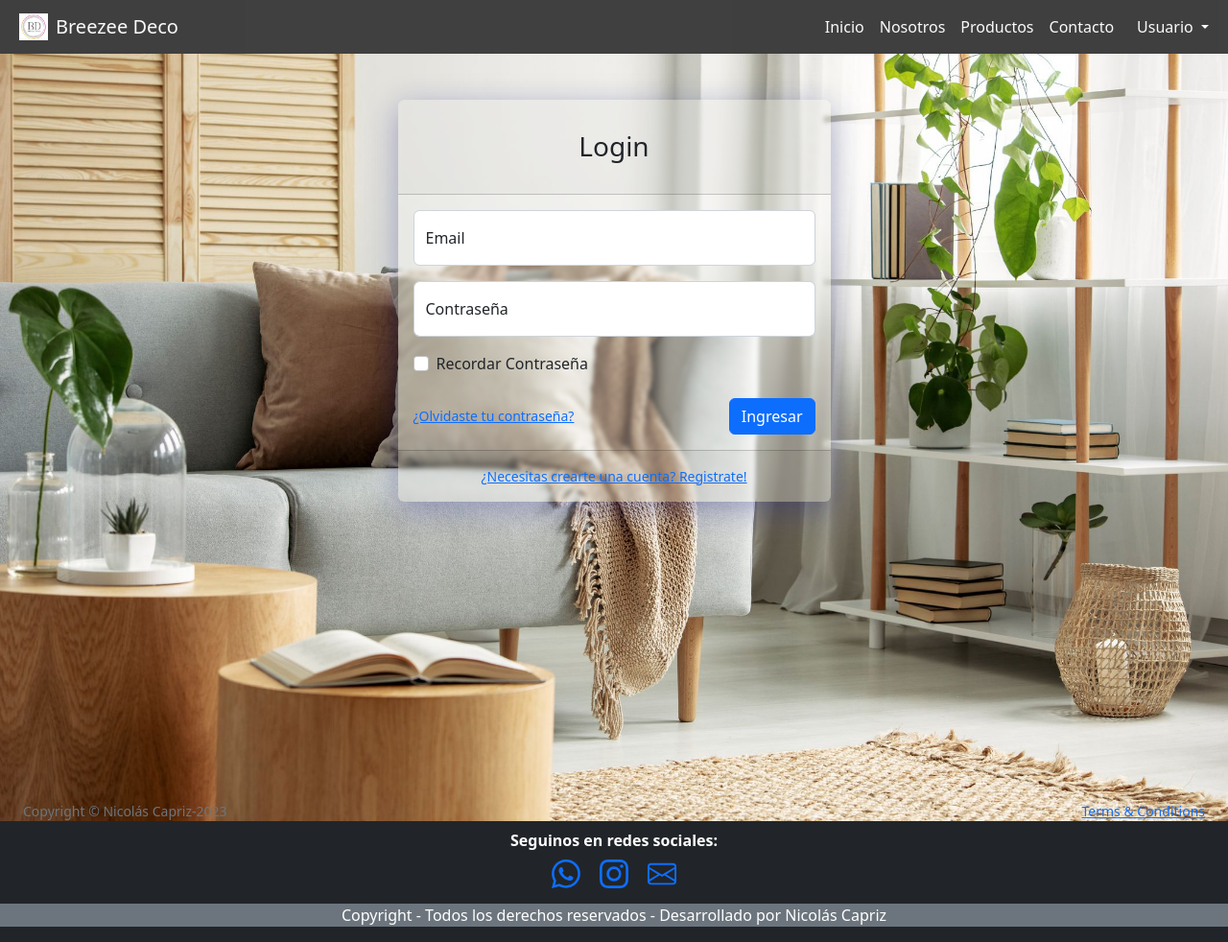
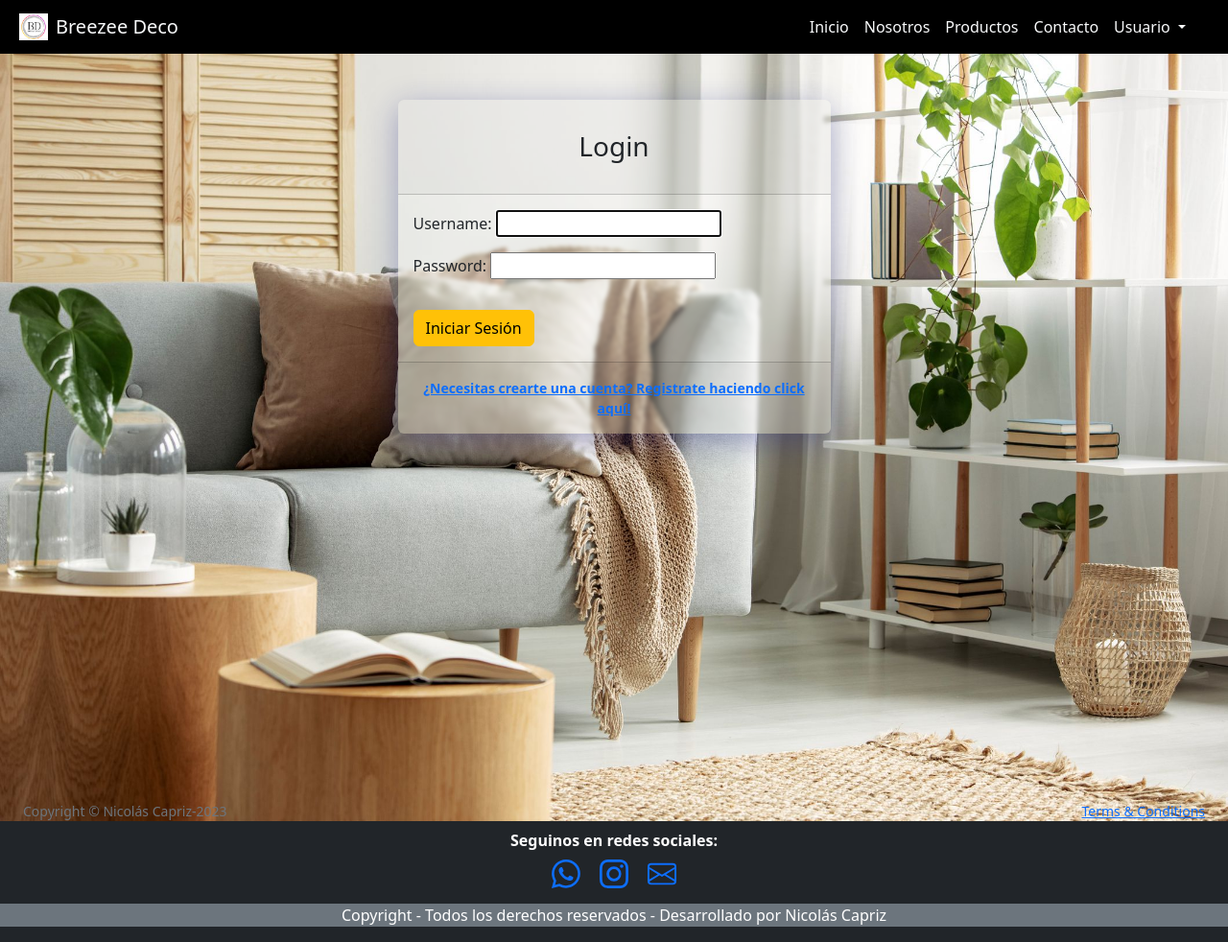
Before and after one commit to NSCapriz/Breeze-Deco-Web-Site, a Django app: page /blog/login/ in a window 1280 px wide. Shown: the whole page at 96% size. Run offline with Django 4.2, Linux system fonts and the light colour scheme; some libraries are stand-ins or nearby versions.

Commit message:
Se agregan templates y formularios de registro y login

```diff
--- a/BreezeDecoba/blog/templates/blog/index.html
+++ b/BreezeDecoba/blog/templates/blog/index.html
@@ -1,6 +1,7 @@
 {% extends "blog/padre.html" %} {% load static %} {% block main %}
 <div class="container-fluid">
     <section class="my-4 px-2">
+        <h1 class="my-5 text-bg-success text-center  fst-italic fs-5 ">{{mensaje}} {% csrf_token %}</h1>
         <div class="container__bienvenida row justify-content-center align-items-center ">
             <div class="col-md">
                 <h1 class="text-center  mt-5 text-white"> Bienvenidos a Brezee Deco</h1>
--- a/BreezeDecoba/blog/templates/blog/login.html
+++ b/BreezeDecoba/blog/templates/blog/login.html
@@ -9,27 +9,14 @@
                         <div class="card border-0 rounded-lg mt-5 container__forms">
                             <div class="card-header"><h3 class="text-center font-weight-light my-4">Login</h3></div>
                             <div class="card-body">
-                                <form>
-                                    <div class="form-floating mb-3">
-                                        <input class="form-control" id="inputEmail" type="email" placeholder="name@example.com" />
-                                        <label for="inputEmail">Email</label>
-                                    </div>
-                                    <div class="form-floating mb-3">
-                                        <input class="form-control" id="inputPassword" type="password" placeholder="Password" />
-                                        <label for="inputPassword">Contraseña</label>
-                                    </div>
-                                    <div class="form-check mb-3">
-                                        <input class="form-check-input" id="inputRememberPassword" type="checkbox" value="" />
-                                        <label class="form-check-label" for="inputRememberPassword">Recordar Contraseña</label>
-                                    </div>
-                                    <div class="d-flex align-items-center justify-content-between mt-4 mb-0">
-                                        <a class="small" href="password.html">¿Olvidaste tu contraseña?</a>
-                                        <a class="btn btn-primary" href="index.html">Ingresar</a>
-                                    </div>
+                                <form action="" method="POST">
+                                    {% csrf_token %} {{form.as_p}}
+                                    <button type="submit" class="btn btn-warning mt-3 fw-medium">Iniciar Sesión</button>
+                                    <div class="d-flex justify-content-center"> </div>
                                 </form>
                             </div>
                             <div class="card-footer text-center py-3">
-                                <div class="small"><a href="register.html">¿Necesitas crearte una cuenta? Registrate!</a></div>
+                                <div class="small"><a href="{% url 'registro' %}" class="fw-bolder text-primary  ">¿Necesitas crearte una cuenta? Registrate haciendo click aquí!</a></div>
                             </div>
                         </div>
                     </div>
--- a/BreezeDecoba/blog/templates/blog/padre.html
+++ b/BreezeDecoba/blog/templates/blog/padre.html
@@ -10,7 +10,7 @@
     </head>
     <body>
         <header>
-            <nav class="navbar navbar-expand-lg bg-black opacity-75"
+            <nav class="navbar navbar-expand-lg bg-black"
                 ><!---Ver Navbarscroll-->
                 <div class="container-fluid">
                     <a href="{% url 'Inicio' %}"><img src="{% static 'blog/assets/img/logo.jpg' %}" width="30" height="30" alt="Logo" class="img-fluid mx-2" /></a>
@@ -32,12 +32,13 @@
                             <li class="nav-item">
                                 <a class="nav-link text-light" aria-disabled="true" href="{% url 'contacto' %}">Contacto</a>
                             </li>
-                            <li class="nav-item dropdown">
-                                <a class="nav-link dropdown-toggle text-light ms-2" role="button" data-bs-toggle="dropdown" aria-expanded="false"> Usuario </a>
-                                <ul class="dropdown-menu">
+                            <li class="nav-item dropdown me-4">
+                                <a class="nav-link dropdown-toggle text-light ps-2" role="button" data-bs-toggle="dropdown" aria-expanded="false"> Usuario </a>
+                                <ul class="dropdown-menu bg-light">
                                     <li><a class="dropdown-item" href="{% url 'registro' %}">Registrarse</a></li>
                                     <li><hr class="dropdown-divider" /></li>
                                     <li><a class="dropdown-item" href="{% url 'login' %}">Login</a></li>
+                                    <li><a class="dropdown-item" href="{% url 'Logout' %}">Cerrar Sesión</a></li>
                                 </ul>
                             </li>
                         </ul>
--- a/BreezeDecoba/blog/templates/blog/register.html
+++ b/BreezeDecoba/blog/templates/blog/register.html
@@ -15,8 +15,10 @@
                                     {% csrf_token %}
                                     <div class="table-responsive">
                                         <!--VER SI NO AFECTA PYTHON-->
-                                        <table class="table table-hover align-middle"> {{myForm.as_table}} </table>
-                                        <input type="submit" value="Enviar" class="btn btn-warning" />
+                                        <table class="table table-hover align-middle"> {{registerForm.as_table}} </table>
+                                        <div class="d-flex justify-content-center">
+                                            <input type="submit" value="Enviar" class="btn btn-warning" />
+                                        </div>
                                     </div>
                                 </form>
                             </div>
--- a/BreezeDecoba/blog/urls.py
+++ b/BreezeDecoba/blog/urls.py
@@ -1,11 +1,12 @@
 from django.urls import path
 from blog import views
-
+from django.contrib.auth.views import LogoutView
 urlpatterns = [
     path('', views.inicio, name="Inicio"),
     path('registro/', views.registro, name="registro"),
-    path('login/', views.login, name="login"),
+    path('login/', views.login_request, name="login"),
     path('nosotros/', views.nosotros, name="nosotros"),
     path('productos/', views.productos, name="productos"),
     path('contacto/', views.contacto, name="contacto"),
+    path("logout",LogoutView.as_view(template_name="blog/logout.html"), name="Logout",),
 ]
--- a/BreezeDecoba/blog/views.py
+++ b/BreezeDecoba/blog/views.py
@@ -2,28 +2,17 @@ from django.shortcuts import render
 from django.http import HttpResponse
 from blog.models import Client, Product, Category, Contacto
 from blog.forms import ClientForm, ProductForm, CategoryForm, ContactoForm, BusquedaProductForm
+
+# Login
+from django.contrib.auth.forms import AuthenticationForm
+from django.contrib.auth import login, logout, authenticate
+from blog.forms import UserRegisterForm
+from django.contrib.auth.decorators import login_required
+
+
 # Create your views here.
-
 def inicio(request):
     return render(request, "blog/index.html")
-
-def login(request):
-    return render(request, "blog/login.html")
-
-def registro(request):
-    if request.method == 'POST':
-
-        myForm = ClientForm(request.POST)
-        print(myForm)
-
-        if myForm.is_valid():
-            information = myForm.cleaned_data
-            client = Client(name=information['name'], lastname=information['lastname'], email=information['email'], age=information['age'])
-            client.save()
-            return render(request, "blog/index.html")
-    else:
-        myForm = ClientForm()
-    return render(request, "blog/register.html", {"myForm": myForm})
 
 def nosotros(request):
     if request.method == 'POST':
@@ -51,6 +40,8 @@ def productos(request):
             productos = Product.objects.filter(name_product__icontains=information["name_product"])
 
             return render(request, "blog/resultadobusqueda.html", {"productos": productos})
+        else:
+            return render(request, "blog/productos.html", {"mensaje": "Lo sentimos, no contamos con ese producto."})
     else:
         productoForm = BusquedaProductForm()
     return render(request, "blog/productos.html", {"productoForm": productoForm})
@@ -69,3 +60,52 @@ def contacto(request):
     else:
         contactForm = ContactoForm()
     return render(request, "blog/contacto.html",{"contactForm": contactForm})
+
+def login_request(request):
+    if request.method == "POST":
+        form = AuthenticationForm(request, data=request.POST)
+
+        if form.is_valid():
+            usuario = form.cleaned_data.get('username')
+            clave = form.cleaned_data.get('password')
+            user = authenticate(username=usuario, password=clave)
+
+            if user is not None:
+                login(request, user)
+                return render(request,"blog/index.html",{"mensaje": f"Has iniciado sesión. Bienvenido {usuario}!"},)
+            else:
+                return render(request,"blog/index.html",{"mensaje": "Error, datos incorrectos"},)
+        else:
+            return render(request,"blog/index.html", {"mensaje": "Usuario o contraseña incorrectos, por favor vuelva a intentarlo"},)
+    form = AuthenticationForm()
+
+    return render(request, "blog/login.html", {"form": form})
+
+def registro(request):
+    if request.method == "POST":
+        registerForm = UserRegisterForm(request.POST)
+
+        if registerForm.is_valid():
+            username = registerForm.cleaned_data["username"]
+            registerForm.save()
+            return render(request, "blog/index.html", {"mensaje": "Su usuario ha sido registrado correctamente, ahora puede iniciar sesión"})
+
+    else:
+        registerForm = UserRegisterForm()
+
+    return render(request, "blog/register.html", {"registerForm": registerForm})
+
+def newsletter(request):
+    if request.method == 'POST':
+
+        myForm = ClientForm(request.POST)
+        print(myForm)
+
+        if myForm.is_valid():
+            information = myForm.cleaned_data
+            client = Client(name=information['name'], lastname=information['lastname'], email=information['email'], age=information['age'])
+            client.save()
+            return render(request, "blog/index.html")
+    else:
+        myForm = ClientForm()
+    return render(request, "blog/register.html", {"myForm": myForm})
```
Also changed, not shown: BreezeDecoba/blog/forms.py (+13 -0 lines), BreezeDecoba/blog/templates/blog/logout.html (added, +14 -0 lines), BreezeDecoba/blog/templates/blog/nosotros.html (+5 -5 lines), BreezeDecoba/blog/templates/blog/productos.html (+26 -25 lines), BreezeDecoba/db.sqlite3.
